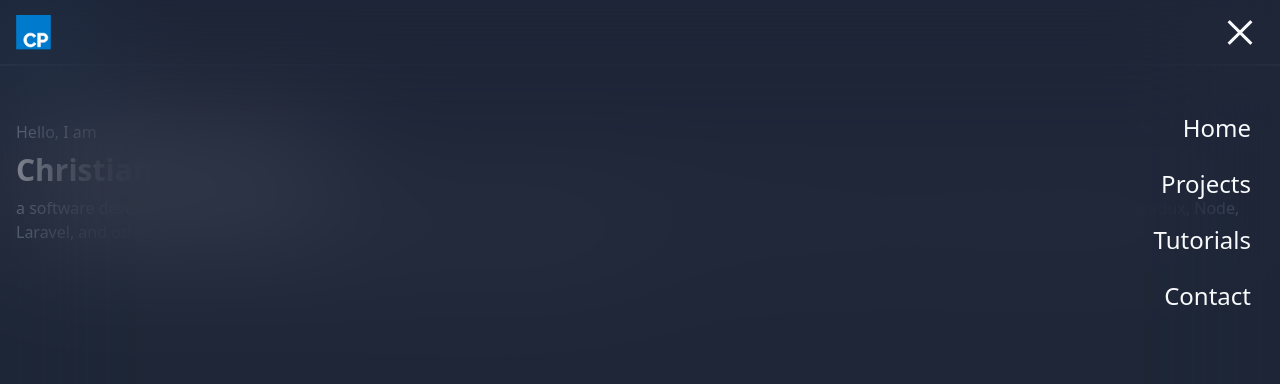
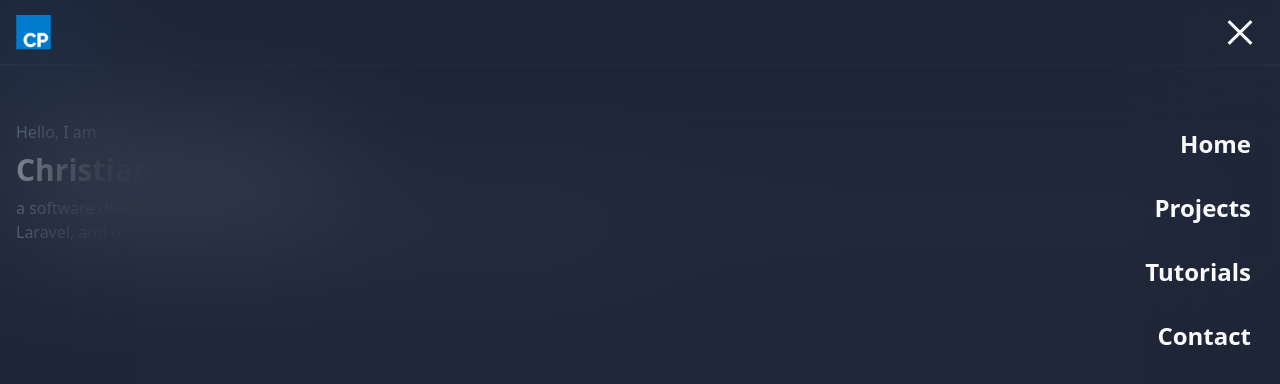
Before and after one commit to christianparanas/personal, a Next.js app: page / in a window 1280 px wide. Both pictures are taken after a click on the button 1240 px from the left and 32 px from the top of the page. Shown: the top 384 px of the page. Built offline with nearby package versions, Linux system fonts and the light colour scheme.

Commit message:
nav items gap and weight

```diff
--- a/components/Icon.tsx
+++ b/components/Icon.tsx
@@ -21,6 +21,9 @@ function Icon({ props }: any) {
       height={ props.h }
       version="1"
       viewBox="0 0 54 54"
+      initial={{ y: -200 }}
+      animate={{ y: 0 }}
+      transition={{ type: "spring", stiffness: 120 }}
     >
       <defs>
         <clipPath id="a">
--- a/components/Navbar.tsx
+++ b/components/Navbar.tsx
@@ -71,7 +71,7 @@ function Navbar() {
         </div>
 
         <motion.ul
-          className="mt-12 grid gap-2"
+          className="mt-16 grid gap-4"
           animate={isOpen ? "open" : "closed"}
           variants={container}
         >
@@ -81,7 +81,7 @@ function Navbar() {
                 <motion.li
                   key={key}
                   variants={itemVariants}
-                  className="p-2 text-2xl"
+                  className="p-2 text-2xl font-extrabold"
                   whileHover={{ scale: 1.1 }}
                   whileTap={{ scale: 0.9 }}
                   exit={{ x: 100 }}
```
